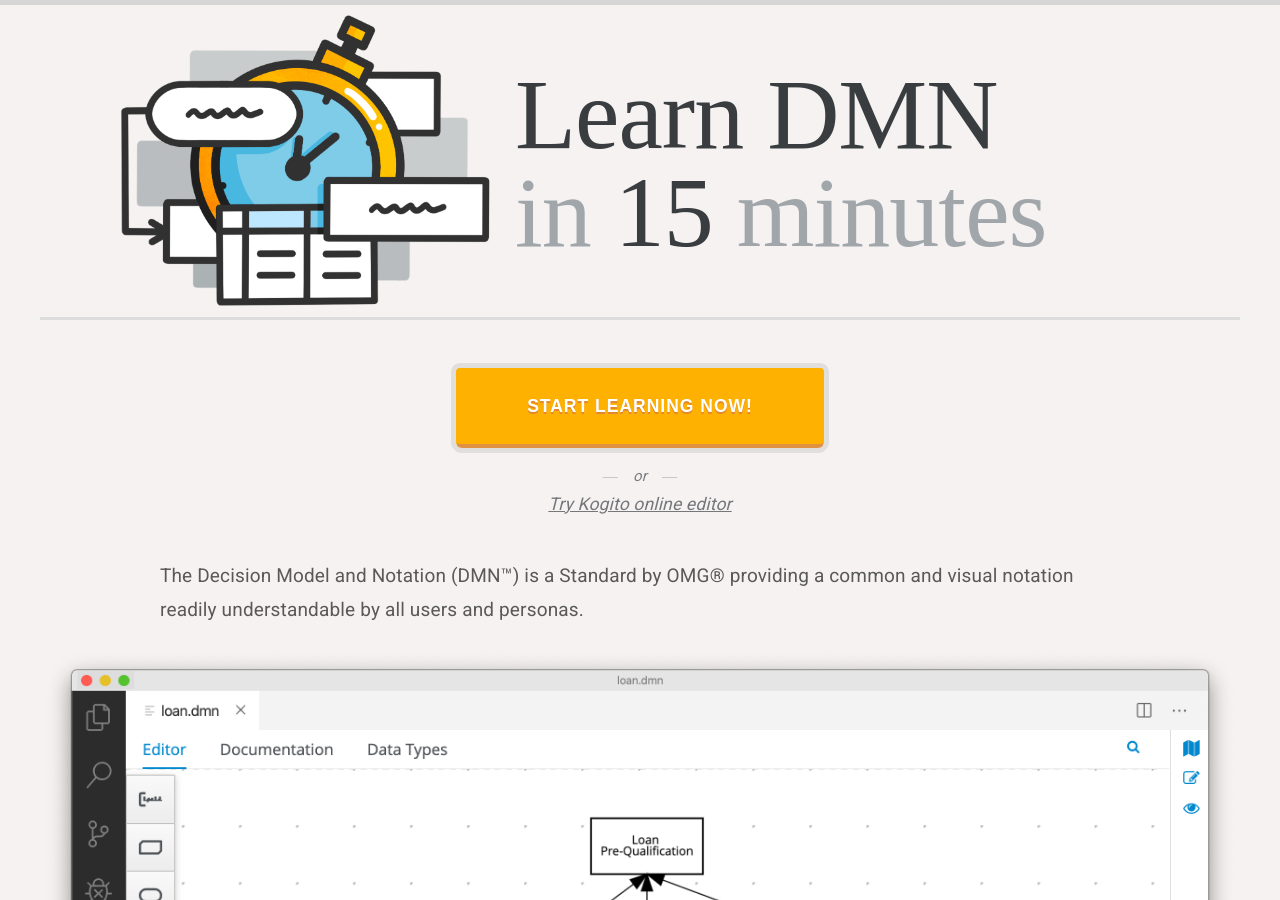
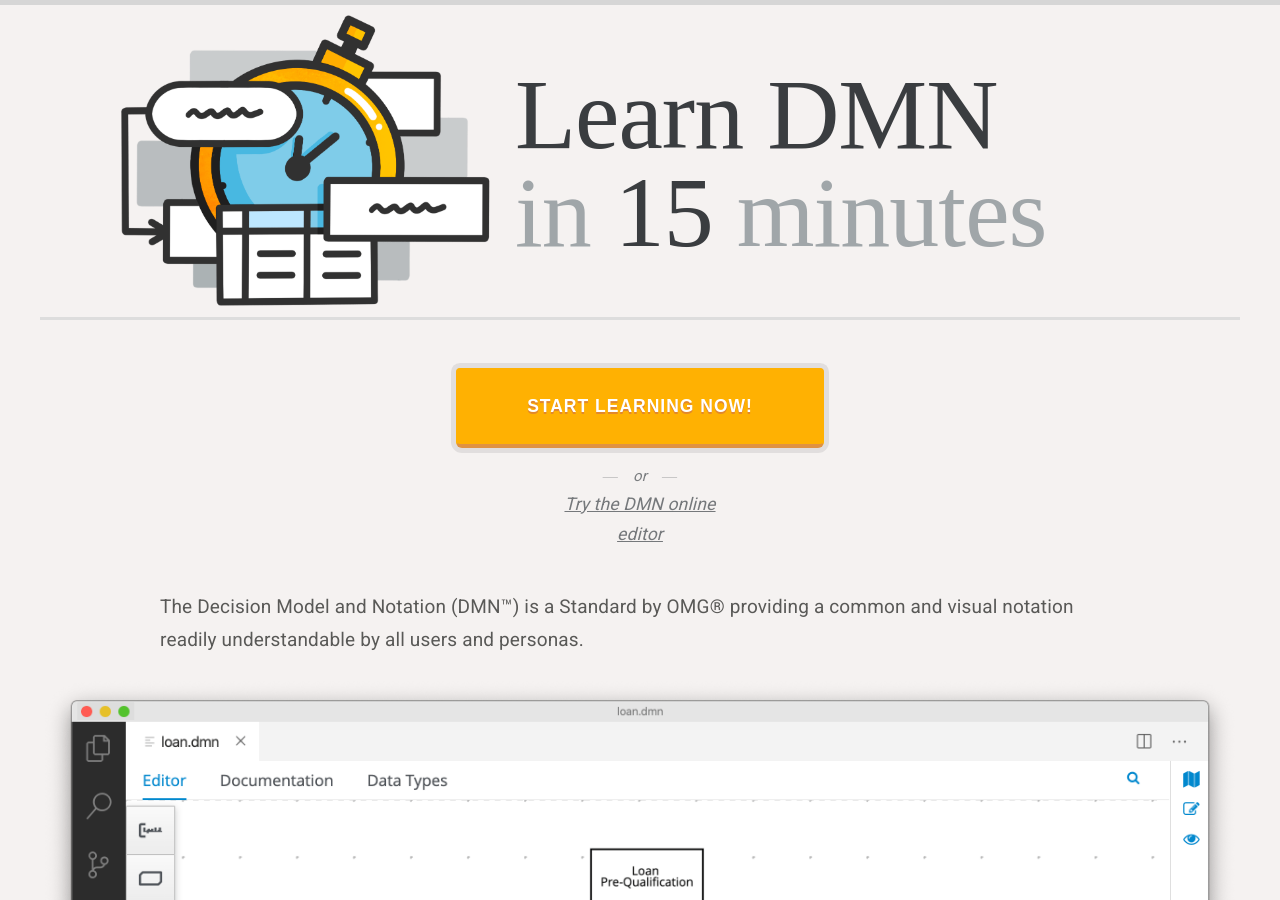
Before and after one commit to karreiro/learn-dmn-in-15-minutes, a Jekyll site: the page built from index.md, in a window 1280 px wide and 900 px high. Built offline with Jekyll 4.4.1, drawn with Linux system fonts in a browser that asks for light colours; some web fonts are replaced.

Commit message:
Use the dmn.new

```diff
--- a/_layouts/home.html
+++ b/_layouts/home.html
@@ -12,7 +12,7 @@ layout: default
 <div class="home-sub-banner">
     <button class="start-now">Start learning NOW!</button>
     <p class="or">or</p>
-    <a target="_blank" href="https://kiegroup.github.io/kogito-online/#/editor/dmn">Try Kogito online editor</a>
+    <a target="_blank" href="https://dmn.new">Try the DMN online editor</a>
     <p>
       The Decision Model and Notation (DMN™) is a Standard by OMG® providing a common and visual notation readily understandable by all users and personas.
     </p>
```
